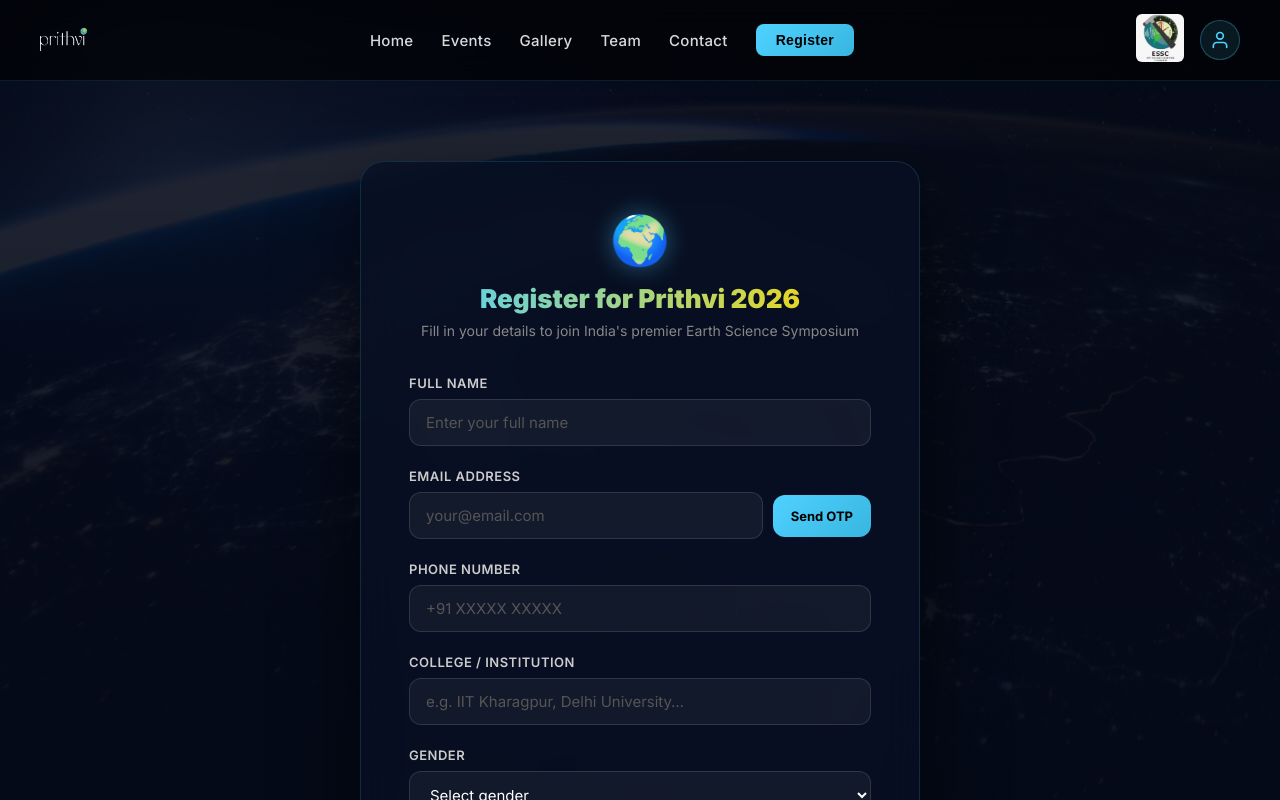
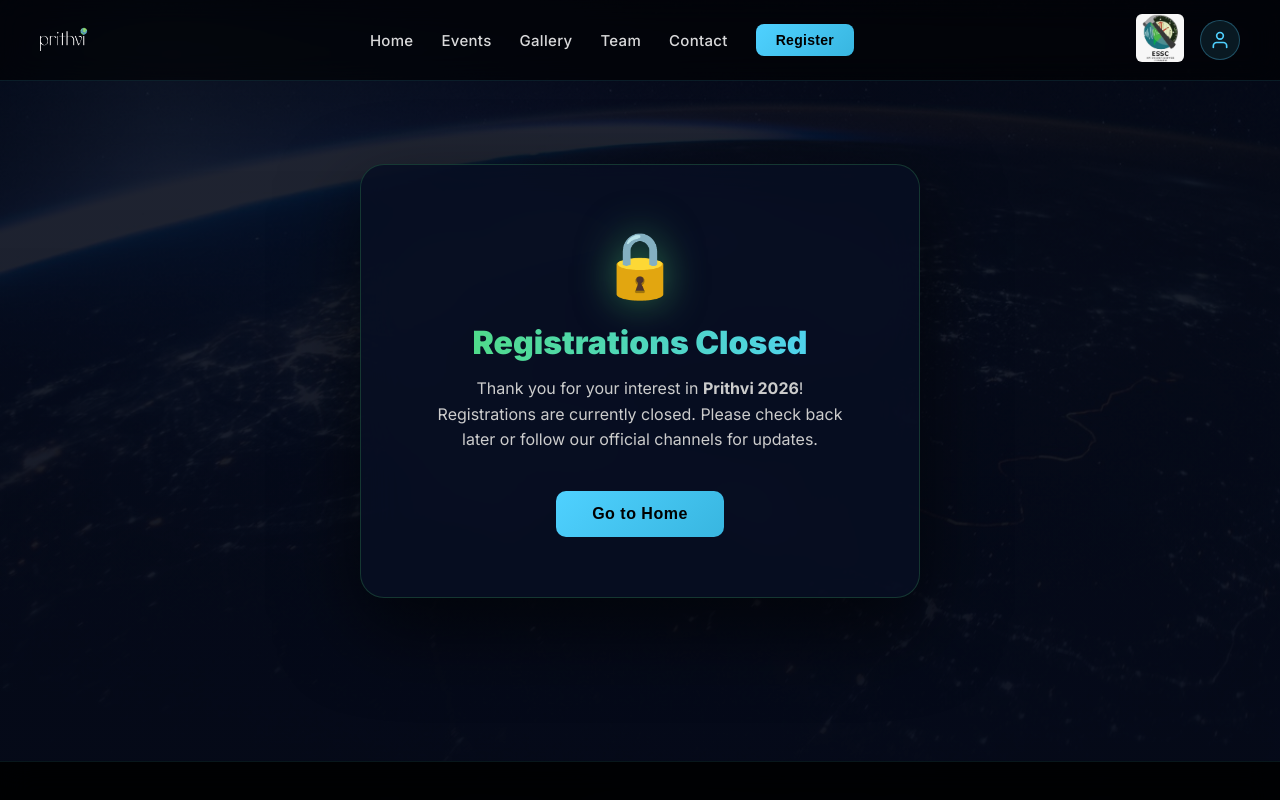
Before and after one commit to shcoide/Prithvi2026, a Next.js app: page /register in a window 1280 px wide. Shown: the top 800 px of the page. Built offline with nearby package versions, Linux system fonts and the light colour scheme; no server answers; what @uploadthing/react would draw is missing.

Commit message:
update:registration closed

```diff
--- a/app/register/page.tsx
+++ b/app/register/page.tsx
@@ -7,6 +7,9 @@
 import { uploadFiles } from '@/utils/uploadthing';
 
 type Step = 'form' | 'payment' | 'success';
+
+// ── Toggle this to re-open registrations ─────────────────────────────────────
+const REGISTRATION_OPEN = false;
 
 export default function RegisterPage() {
     const router = useRouter();
@@ -41,6 +44,26 @@
     const [error, setError] = useState('');
     const [otpError, setOtpError] = useState('');
     const [registrationId, setRegistrationId] = useState('');
+
+    // ── REGISTRATION CLOSED SCREEN ────────────────────────────────────────────
+    if (!REGISTRATION_OPEN) {
+        return (
+            <div className="register-hero">
+                <div className="reg-success-card" style={{ textAlign: 'center' }}>
+                    <div className="reg-success-icon">🔒</div>
+                    <h1 className="reg-success-title">Registrations Closed</h1>
+                    <p className="reg-success-sub" style={{ maxWidth: '420px', margin: '0 auto 28px' }}>
+                        Thank you for your interest in <strong>Prithvi 2026</strong>!
+                        Registrations are currently closed. Please check back later or
+                        follow our official channels for updates.
+                    </p>
+                    <div className="reg-success-actions">
+                        <button className="btn" onClick={() => router.push('/')}>Go to Home</button>
+                    </div>
+                </div>
+            </div>
+        );
+    }
 
     // ── SEND OTP ─────────────────────────────────────────────────────────────
     async function handleSendOTP() {
@@ -206,7 +229,7 @@
 
                     <div className="qr-wrapper">
                         <Image src="/payment-qr.png?v=2" alt="Payment QR Code" width={260} height={260} className="qr-image" unoptimized />
-                        <p className="qr-note">🔒 Scan & Pay via UPI / Any Payment App</p>
+                        <p className="qr-note">🔒 Scan &amp; Pay via UPI / Any Payment App</p>
                         <p className="qr-amount" style={{ fontSize: '18px', fontWeight: 'bold', color: '#ffd700', marginTop: '8px', zIndex: 10 }}>Amount to pay: ₹600</p>
                     </div>
 
```
